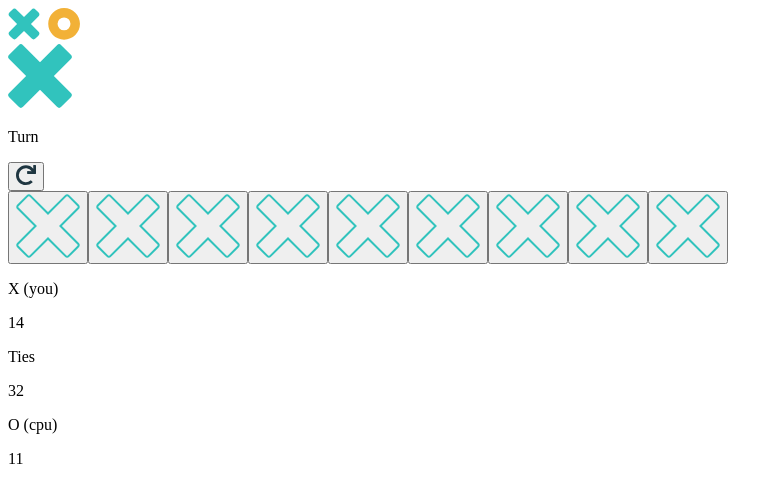
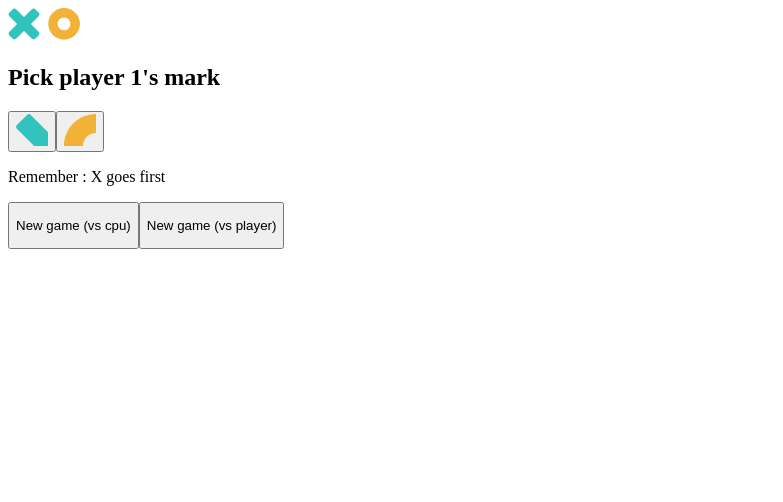
Before and after one commit to hadeedji/fem-tic-tac-toe, a React (Vite) app: page / in a window 1280 px wide. Shown: the top 502 px of the page, without its empty margins (0-783 px from the left). Built offline with nearby package versions, Linux system fonts and the light colour scheme.

Commit message:
Add more logic

```diff
--- a/src/app.jsx
+++ b/src/app.jsx
@@ -1,12 +1,15 @@
 import MainMenu from "./mainMenu";
 import Game from "./game";
-import Modal from "./modal";
+import { useStore } from "./store";
 
 export default () => {
+  const isGameRunning = useStore((state) => state.isGameRunning);
+  const gameKey = useStore((state) => state.gameKey);
+  const players = useStore((state) => state.players);
+
   return (
     <main className="flex min-h-screen items-center justify-center bg-navy-700">
-      {/* <MainMenu /> */}
-      <Game />
+      {isGameRunning ? <Game players={players} key={gameKey} /> : <MainMenu />}
     </main>
   );
 };
--- a/src/game.jsx
+++ b/src/game.jsx
@@ -8,15 +8,54 @@ import OvalOutline from "../assets/icon-o-outline.svg?react";
 import logo from "../assets/logo.svg";
 import restart from "../assets/icon-restart.svg";
 
+import { restartGame } from "./store";
 import Modal from "./modal";
 
-export default () => {
+const getWinner = (grid) => {
+  const combos = [
+    [0, 1, 2],
+    [3, 4, 5],
+    [6, 7, 8],
+    [0, 3, 6],
+    [1, 4, 7],
+    [2, 5, 8],
+    [0, 4, 8],
+    [2, 4, 6],
+  ];
+
+  const wins = (combo) => {
+    const symbols = combo.map((i) => grid[i]);
+
+    return symbols.every((symbol) => symbol == symbols[0] && symbol != "");
+  };
+
+  const winningCombo = combos.find(wins);
+
+  if (winningCombo) {
+    return grid[winningCombo[0]];
+  }
+
+  return "";
+};
+
+export default ({ players: _players }) => {
+  const [score, updateScore] = useImmer({ X: 0, O: 0, ties: 0 });
+
   const [grid, updateGrid] = useImmer(Array(9).fill(""));
   const [modal, setModal] = useState(false);
 
   const turn = grid.filter((s) => s == "").length % 2 != 0 ? "X" : "O";
   const TurnOutline = turn == "X" ? CrossOutline : OvalOutline;
   const TurnIndicator = turn == "X" ? Cross : Oval;
+
+  const winner = getWinner(grid);
+  if (winner) {
+    updateScore((score) => {
+      score[winner]++;
+    });
+
+    updateGrid(() => Array(9).fill(""));
+  }
 
   const renderSymbol = (symbol) => {
     if (symbol == "") {
@@ -77,16 +116,16 @@ export default () => {
 
         <footer className="flex items-center justify-between text-navy-700">
           <div className="flex h-20 w-36 flex-col items-center justify-center rounded-2xl bg-blue-700">
-            <p className="text-base uppercase">X (you)</p>
-            <p className="text-h-m uppercase">14</p>
+            <p className="text-base uppercase">X ({_players.X})</p>
+            <p className="text-h-m uppercase">{score.X}</p>
           </div>
           <div className="flex h-20 w-36 flex-col items-center justify-center rounded-2xl bg-silver-700">
             <p className="text-base uppercase">Ties</p>
-            <p className="text-h-m uppercase">32</p>
+            <p className="text-h-m uppercase">{score.ties}</p>
           </div>
           <div className="flex h-20 w-36 flex-col items-center justify-center rounded-2xl bg-yellow-700">
-            <p className="text-base uppercase">O (cpu)</p>
-            <p className="text-h-m uppercase">11</p>
+            <p className="text-base uppercase">O ({_players.O})</p>
+            <p className="text-h-m uppercase">{score.O}</p>
           </div>
         </footer>
       </div>
@@ -106,9 +145,7 @@ export default () => {
             <p className="text-h-xs uppercase">No, cancel</p>
           </button>
           <button
-            onClick={() => {
-              updateGrid(() => Array(9).fill(""));
-            }}
+            onClick={restartGame}
             className="rounded-xl bg-yellow-700 px-5 py-4 inner-shadow-1-yellow-900 hover:bg-yellow-400"
           >
             <p className="text-h-xs uppercase">Yes, restart</p>
--- a/src/mainMenu.jsx
+++ b/src/mainMenu.jsx
@@ -1,12 +1,24 @@
 import * as RadioGroup from "@radix-ui/react-radio-group";
+import { useState } from "react";
 
 import logo from "../assets/logo.svg";
 import Cross from "../assets/icon-x.svg?react";
 import Oval from "../assets/icon-o.svg?react";
-import { useStore, setPlayerOneSymbol } from "./store";
+
+import { setIsGameRunning, updatePlayers } from "./store";
 
 export default () => {
-  const playerOneSymbol = useStore((state) => state.playerOneSymbol);
+  const [playerOneSymbol, setPlayerOneSymbol] = useState("X");
+  const playerTwoSymbol = playerOneSymbol == "X" ? "O" : "X";
+
+  const startGame = (playerTwo) => {
+    updatePlayers({
+      [playerOneSymbol]: "P1",
+      [playerTwoSymbol]: playerTwo,
+    });
+
+    setIsGameRunning(true);
+  };
 
   return (
     <div className="m-6 flex w-full max-w-lg flex-col items-center space-y-10">
@@ -22,8 +34,8 @@ export default () => {
           loop={false}
         >
           {[
-            ["cross", Cross],
-            ["oval", Oval],
+            ["X", Cross],
+            ["O", Oval],
           ].map(([value, Symbol]) => (
             <RadioGroup.Item
               className="group h-full w-1/2 rounded-xl hover:bg-silver-700/5 data-[state='checked']:bg-silver-700"
@@ -43,10 +55,16 @@ export default () => {
         </p>
       </div>
       <div className="w-full space-y-5">
-        <button className="flex w-full items-center justify-center rounded-2xl bg-yellow-700 p-4 inner-shadow-2-yellow-900 hover:bg-yellow-400">
+        <button
+          onClick={() => startGame("CPU")}
+          className="flex w-full items-center justify-center rounded-2xl bg-yellow-700 p-4 inner-shadow-2-yellow-900 hover:bg-yellow-400"
+        >
           <p className="text-h-s uppercase text-navy-700">New game (vs cpu)</p>
         </button>
-        <button className="flex w-full items-center justify-center rounded-2xl bg-blue-700 p-4 inner-shadow-2-blue-900 hover:bg-blue-400">
+        <button
+          onClick={() => startGame("P2")}
+          className="flex w-full items-center justify-center rounded-2xl bg-blue-700 p-4 inner-shadow-2-blue-900 hover:bg-blue-400"
+        >
           <p className="text-h-s uppercase text-navy-700">
             New game (vs player)
           </p>
--- a/src/modal.jsx
+++ b/src/modal.jsx
@@ -17,7 +17,7 @@ export default ({ isOpen, children, className, onClose }) => {
 
   return (
     <dialog
-      className="backdrop:bg-black/50 h-64 w-screen max-w-[100vw] bg-navy-700"
+      className="h-64 w-screen max-w-[100vw] bg-navy-700 backdrop:bg-black/50"
       ref={ref}
     >
       <div className="flex h-full w-full items-center justify-center">
--- a/src/store.jsx
+++ b/src/store.jsx
@@ -1,8 +1,22 @@
+import { produce } from "immer";
 import { create } from "zustand";
 
 export const useStore = create((set) => ({
-  playerOneSymbol: "cross",
+  isGameRunning: false,
+  gameKey: 0,
+  players: {
+    X: "",
+    O: "",
+  },
 }));
 
-export const setPlayerOneSymbol = (playerOneSymbol) =>
-  useStore.setState(() => ({ playerOneSymbol }));
+export const setIsGameRunning = (isGameRunning) =>
+  useStore.setState(() => ({ isGameRunning }));
+
+export const updatePlayers = (players) =>
+  useStore.setState(() => ({ players }));
+
+export const restartGame = () =>
+  useStore.setState(({ gameKey }) => ({
+    gameKey: 1 - gameKey,
+  }));
```
Also changed, not shown: 2 other files (tests, documents, lock files or other folders).
